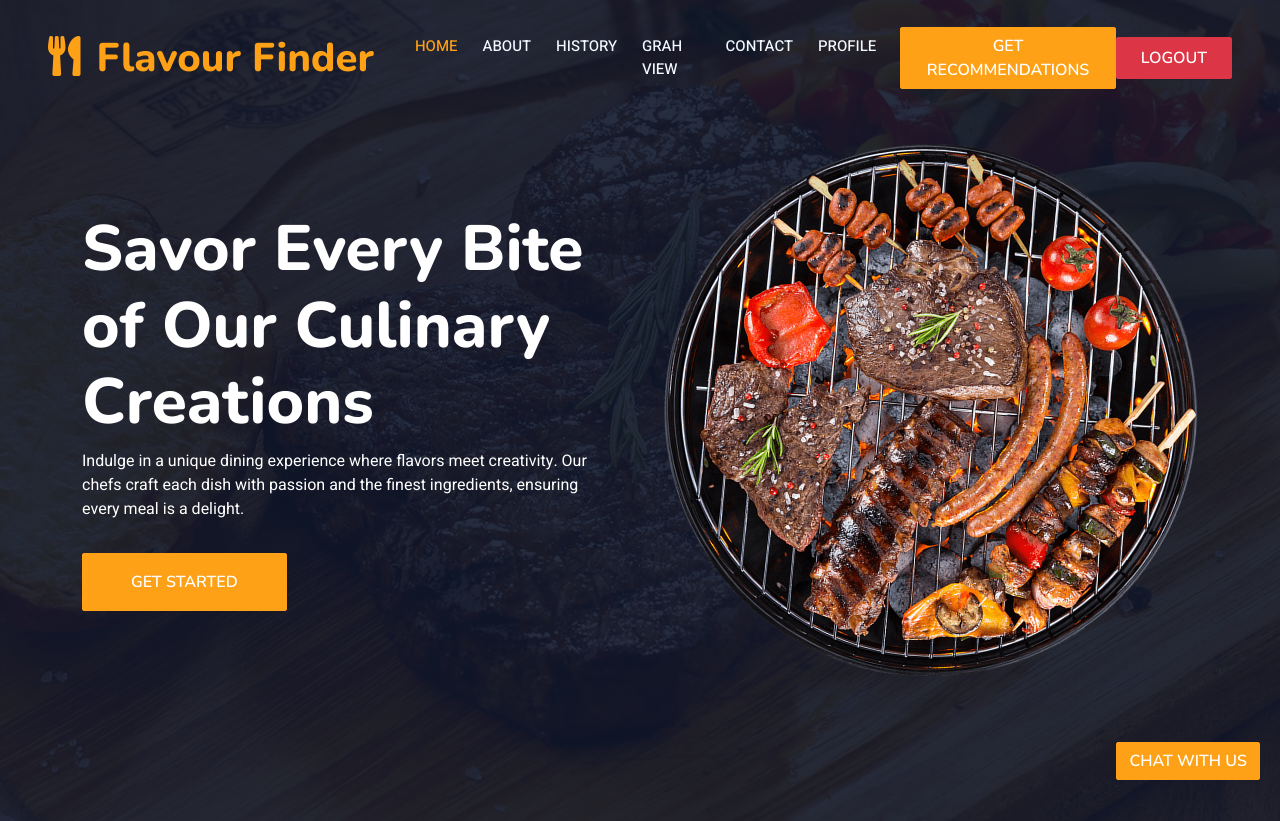
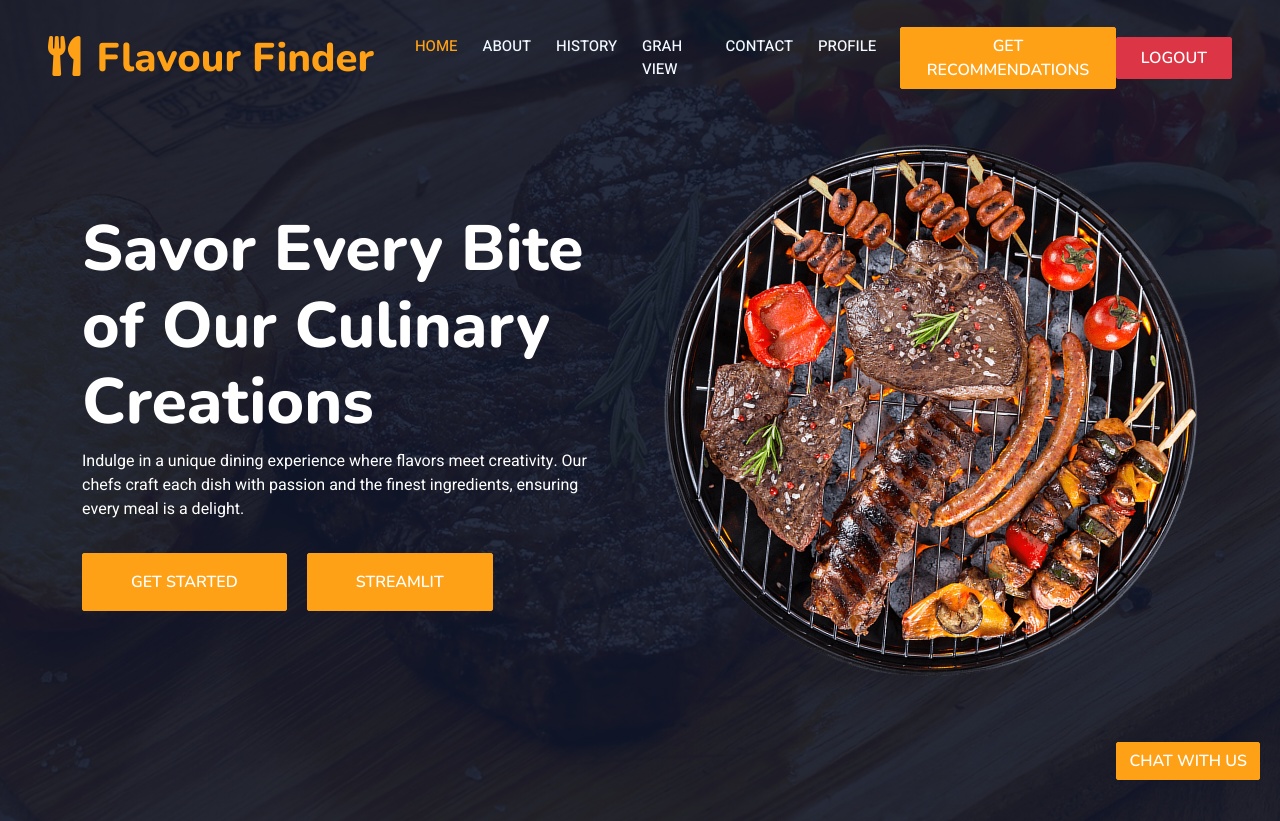
Before and after one commit to renjithraja/Restaurant_prediction_project, a Django app: page /dashboard/ in a window 1280 px wide. Shown: the top 821 px of the page. Run offline with Django 5.2, Linux system fonts and the light colour scheme; a user stored in the database is signed in; some libraries are stand-ins or nearby versions.

Commit message:
Update base.html

```diff
--- a/restaurant_app/templates/base.html
+++ b/restaurant_app/templates/base.html
@@ -151,6 +151,12 @@
                 class="btn btn-primary py-sm-3 px-sm-5 me-3 animated slideInLeft"
                 >Get Started</a
               >
+              <a
+              href="https://dp3yx3h78gbxzjxwsgozdp.streamlit.app/"
+              class="btn btn-primary py-sm-3 px-sm-5 me-3 animated slideInLeft"
+            >Streamlit</a>
+
+
             </div>
             <div class="col-lg-6 text-center text-lg-end overflow-hidden">
               <img
```
